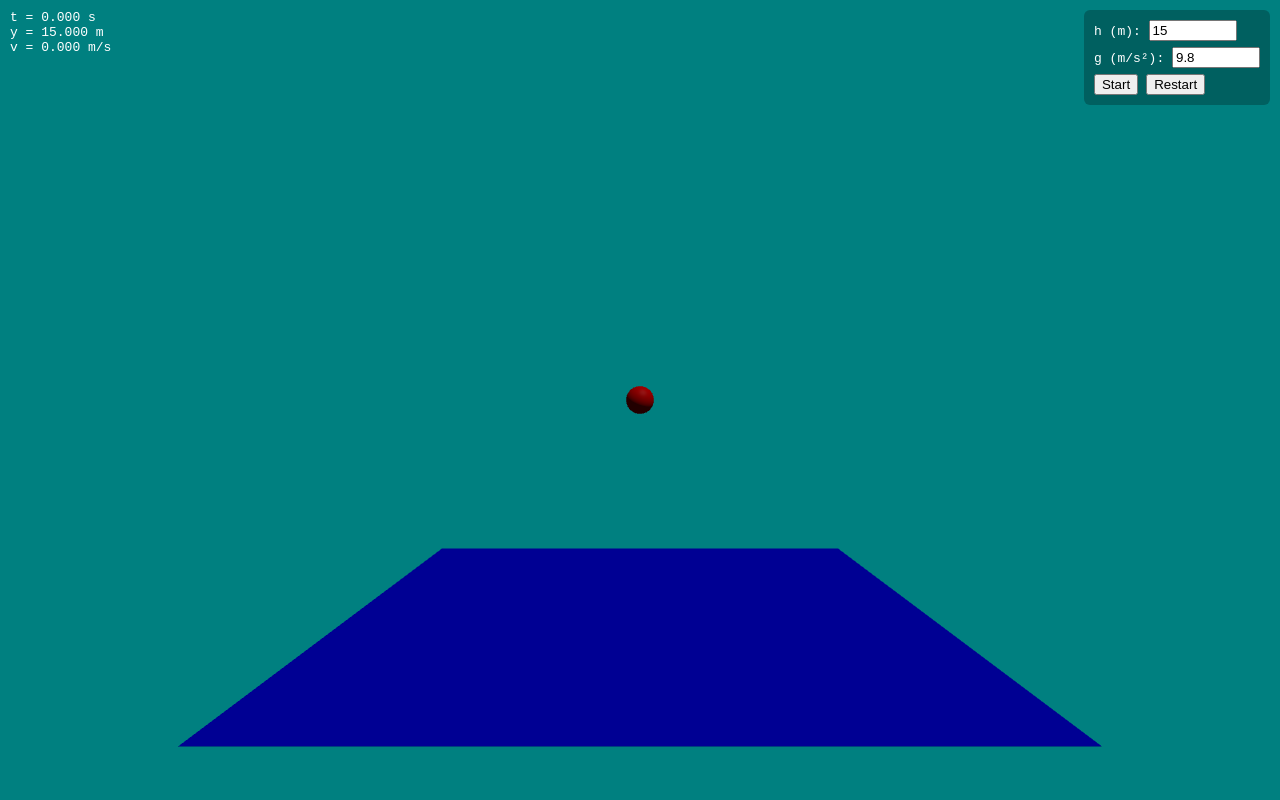
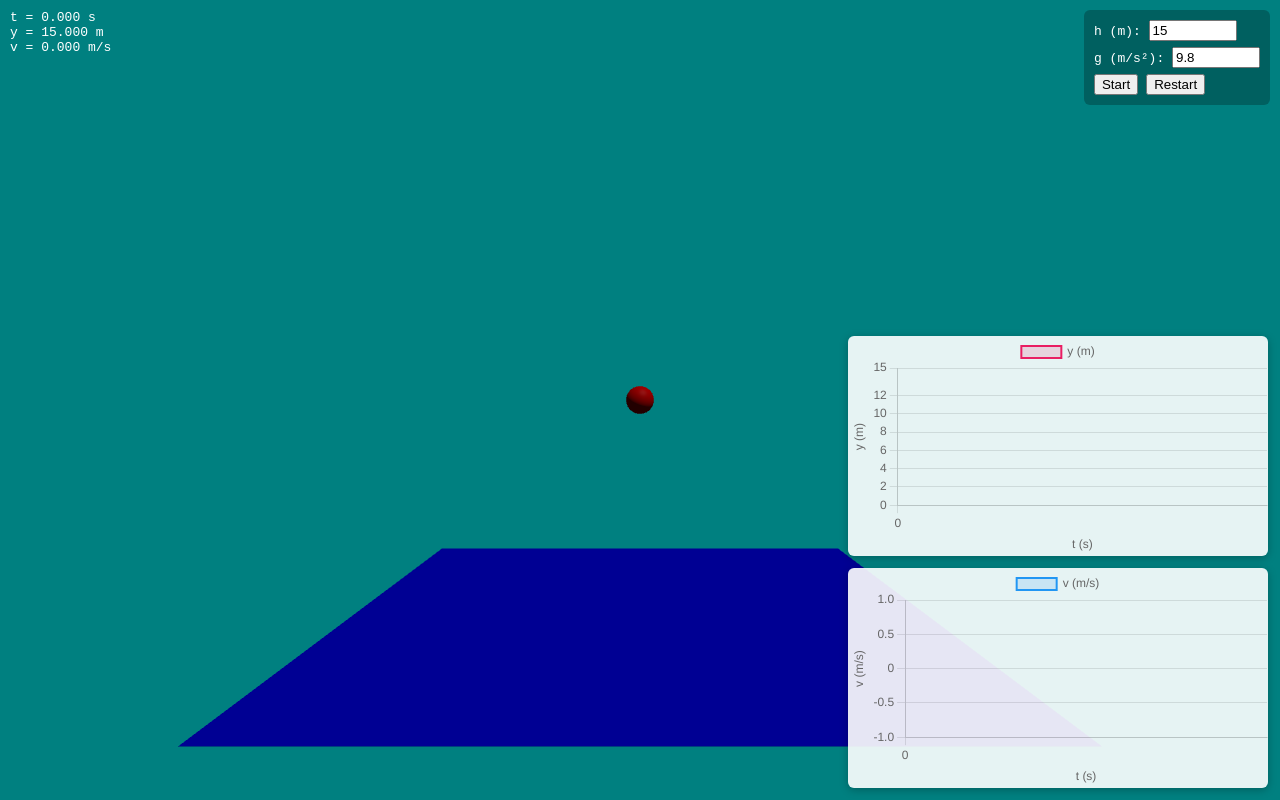
Before and after one commit to woody1234567/Physics_simulation_with_Threejs, a plain HTML site: page free_fall_exercise/index.html in a window 1280 px wide. Drawn offline with nearby package versions, Linux system fonts and the light colour scheme; animation ran at ten frames a second.

Commit message:
Adding graph to the free fall case

```diff
--- a/free_fall_exercise/index.html
+++ b/free_fall_exercise/index.html
@@ -61,6 +61,39 @@
         <button id="restartBtn">Restart</button>
       </div>
     </div>
+    <div
+      id="charts"
+      style="
+        position: absolute;
+        bottom: 12px;
+        right: 12px;
+        display: flex;
+        gap: 12px;
+        flex-direction: column;
+      "
+    >
+      <canvas
+        id="ytChart"
+        width="420"
+        height="220"
+        style="
+          background: rgba(255, 255, 255, 0.9);
+          border-radius: 6px;
+          box-shadow: 0 2px 8px rgba(0, 0, 0, 0.25);
+        "
+      ></canvas>
+      <canvas
+        id="vtChart"
+        width="420"
+        height="220"
+        style="
+          background: rgba(255, 255, 255, 0.9);
+          border-radius: 6px;
+          box-shadow: 0 2px 8px rgba(0, 0, 0, 0.25);
+        "
+      ></canvas>
+    </div>
+    <script src="https://cdn.jsdelivr.net/npm/chart.js"></script>
     <script type="module" src="/main.js"></script>
   </body>
 </html>
--- a/free_fall_exercise/main.js
+++ b/free_fall_exercise/main.js
@@ -7,6 +7,7 @@ let g = 9.8;
 let t = 0;
 const dt = 0.01;
 let isFalling = false; // 等待使用者點擊 Start 後才開始
+let thickness = 0.01;
 
 // === 2. 建立場景 ===
 const scene = new THREE.Scene();
@@ -25,7 +26,7 @@ renderer.setSize(window.innerWidth, window.innerHeight);
 document.body.appendChild(renderer.domElement);
 
 // 地板
-const floorGeometry = new THREE.BoxGeometry(40, 0.01, 40);
+const floorGeometry = new THREE.BoxGeometry(40, thickness, 40);
 const floorMaterial = new THREE.MeshPhongMaterial({ color: 0x0000ff });
 const floor = new THREE.Mesh(floorGeometry, floorMaterial);
 floor.position.set(0, 0, 0);
@@ -43,13 +44,118 @@ const light = new THREE.DirectionalLight(0xffffff, 1);
 light.position.set(10, 25, 10);
 scene.add(light);
 scene.add(new THREE.AmbientLight(0x404040));
+// This light globally illuminates all objects in the scene equally.
 
 // === 3. 模擬運動 ===
 const velocity = new THREE.Vector3(0, 0, 0);
 const acceleration = new THREE.Vector3(0, -g, 0);
-const floorY = 0;
 
 const info = document.getElementById("info");
+// Chart.js 兩張圖表：y-t 與 v-t
+const ytCanvas = document.getElementById("ytChart");
+const vtCanvas = document.getElementById("vtChart");
+
+let ytChart = null;
+let vtChart = null;
+
+// 繪圖用資料
+let times = [];
+let heights = [];
+let velocities = [];
+
+function estimateFallTime(hVal, gVal) {
+  // 自由落體理論解：t = sqrt(2h/g)
+  if (gVal <= 0) return 1;
+  const tf = Math.sqrt((2 * Math.max(0, hVal)) / gVal);
+  // 留一點右側空間
+  return Math.max(1, tf * 1.1);
+}
+
+function ensureCharts() {
+  if (!window.Chart || !ytCanvas || !vtCanvas) return;
+
+  const tMax = estimateFallTime(h, g);
+  console.log("Estimated fall time:", tMax);
+
+  // y-t chart
+  if (!ytChart) {
+    ytChart = new Chart(ytCanvas.getContext("2d"), {
+      type: "line",
+      data: {
+        labels: times,
+        datasets: [
+          {
+            label: "y (m)",
+            data: heights,
+            borderColor: "#e91e63",
+            backgroundColor: "rgba(233,30,99,0.15)",
+            pointRadius: 0,
+            borderWidth: 2,
+            tension: 0.1,
+          },
+        ],
+      },
+      options: {
+        responsive: true,
+        animation: true,
+        scales: {
+          x: {
+            title: { display: true, text: "t (s)" },
+            min: 0,
+            max: Math.max(1, tMax),
+          },
+          y: {
+            title: { display: true, text: "y (m)" },
+            min: 0,
+            max: Math.max(1, h),
+          },
+        },
+        plugins: { legend: { display: true } },
+      },
+    });
+  } else {
+    ytChart.options.scales.x.max = Math.max(1, tMax);
+    ytChart.options.scales.y.max = Math.max(1, h);
+  }
+
+  // v-t chart
+  if (!vtChart) {
+    vtChart = new Chart(vtCanvas.getContext("2d"), {
+      type: "line",
+      data: {
+        labels: times,
+        datasets: [
+          {
+            label: "v (m/s)",
+            data: velocities,
+            borderColor: "#2196f3",
+            backgroundColor: "rgba(33,150,243,0.15)",
+            pointRadius: 0,
+            borderWidth: 2,
+            tension: 0.1,
+          },
+        ],
+      },
+      options: {
+        responsive: true,
+        animation: true,
+        scales: {
+          x: {
+            title: { display: true, text: "t (s)" },
+            min: 0,
+            max: Math.max(1, tMax),
+          },
+          y: {
+            title: { display: true, text: "v (m/s)" },
+          },
+        },
+        plugins: { legend: { display: true } },
+      },
+    });
+  } else {
+    vtChart.options.scales.x.max = Math.max(1, tMax);
+  }
+}
 
 // 取得 UI 元素
 const heightInput = document.getElementById("heightInput");
@@ -79,6 +185,19 @@ function resetSimulation(newH, newG) {
   velocity.set(0, 0, 0);
   acceleration.set(0, -g, 0);
   ball.position.set(0, h, 0);
+  // 清空資料並重建圖表
+  times = [0];
+  heights = [Math.max(0, h - size)];
+  velocities = [velocity.y];
+  ensureCharts();
+  if (ytChart && vtChart) {
+    ytChart.data.labels = times;
+    ytChart.data.datasets[0].data = heights;
+    vtChart.data.labels = times;
+    vtChart.data.datasets[0].data = velocities;
+    ytChart.update();
+    vtChart.update();
+  }
   info.innerHTML = `t = ${t.toFixed(3)} s<br>y = ${ball.position.y.toFixed(
     3
   )} m <br> v = ${velocity.y.toFixed(3)} m/s`;
@@ -97,10 +216,28 @@ function animate() {
     t += dt;
 
     // 碰撞檢查
-    if (ball.position.y - floorY <= size + 0.005) {
+    if (ball.position.y - floor.position.y <= size + 0.005) {
       ball.position.y = size + 0.005;
       isFalling = false;
     }
+
+    // 記錄資料並更新圖表
+    times.push(t);
+    heights.push(Math.max(0, ball.position.y - size));
+    velocities.push(velocity.y);
+    if (ytChart && vtChart) {
+      ytChart.data.labels = times;
+      ytChart.data.datasets[0].data = heights;
+      vtChart.data.labels = times;
+      vtChart.data.datasets[0].data = velocities;
+      ytChart.update();
+      vtChart.update();
+    }
+    console.log(
+      times[times.length - 1],
+      heights[heights.length - 1],
+      velocities[velocities.length - 1]
+    );
 
     info.innerHTML = `t = ${t.toFixed(3)} s<br>y = ${ball.position.y.toFixed(
       3
```
